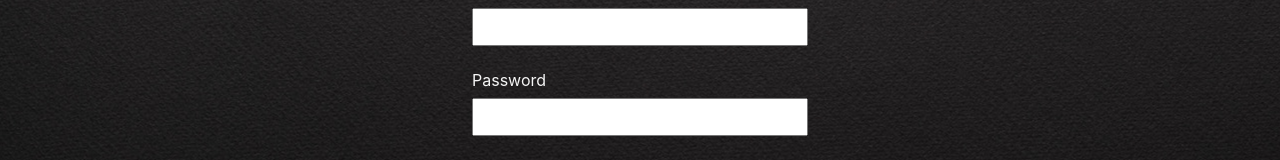
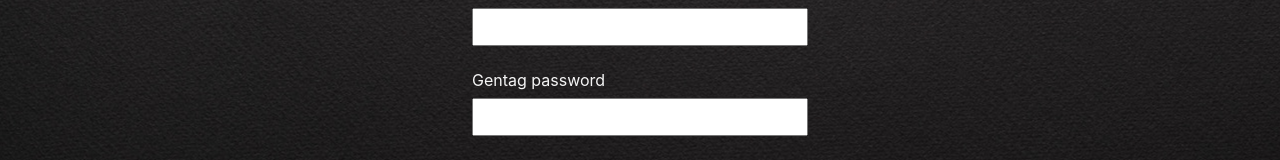
Before and after one commit to clurts/gavebytter, a React (Create React App) app: page /register in a window 1280 px wide. Shown: the part 449-609 px from the top of the page. Built offline with nearby package versions, Linux system fonts and the light colour scheme.

Commit message:
update repeat password label

```diff
--- a/src/components/Register.js
+++ b/src/components/Register.js
@@ -64,7 +64,7 @@ const Login = () => {
 					/>
 				</div>
 				<div className="formgroup">
-					<label htmlFor="password2">Password</label>
+					<label htmlFor="password2">Gentag password</label>
 					<input
 						type="password"
 						name="password2"
```
